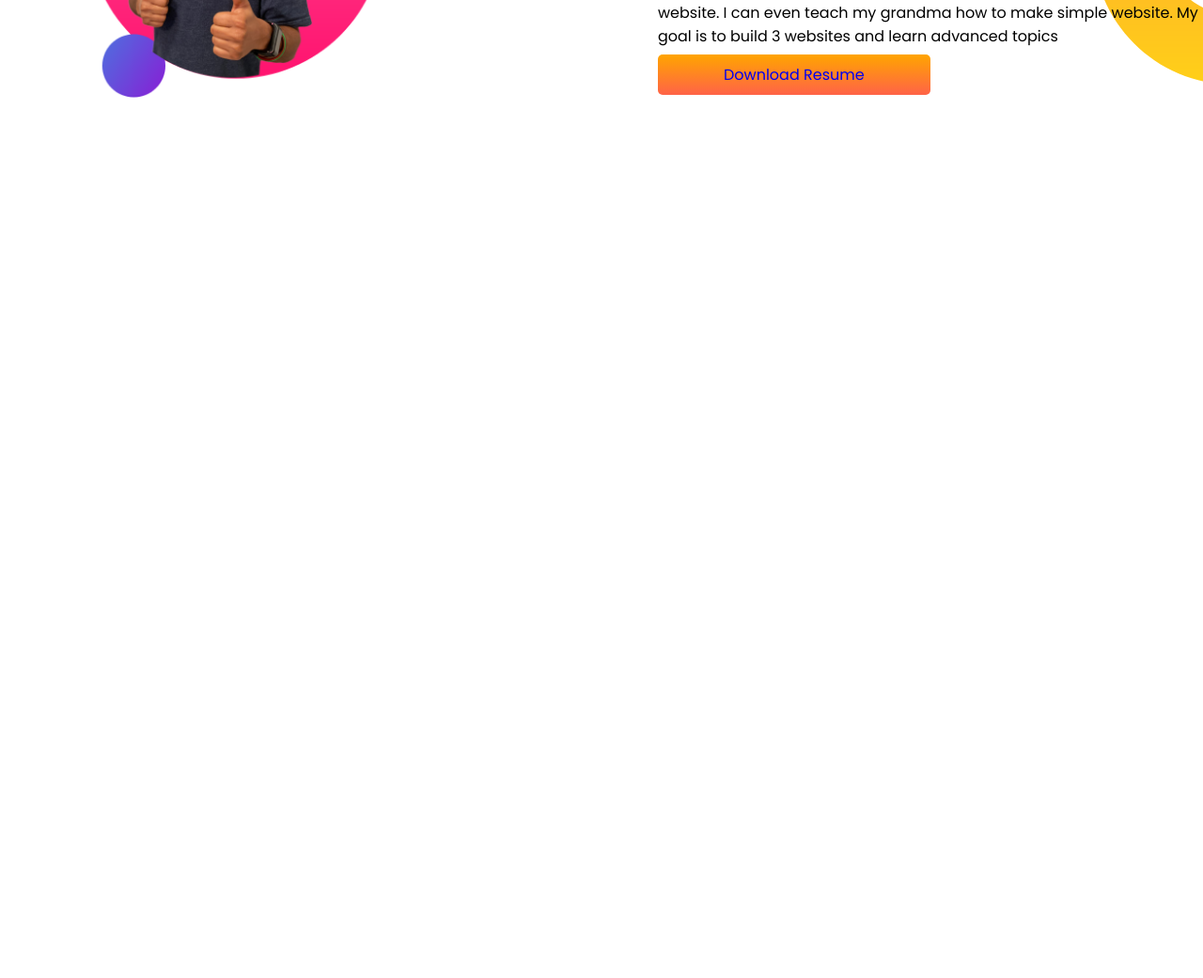
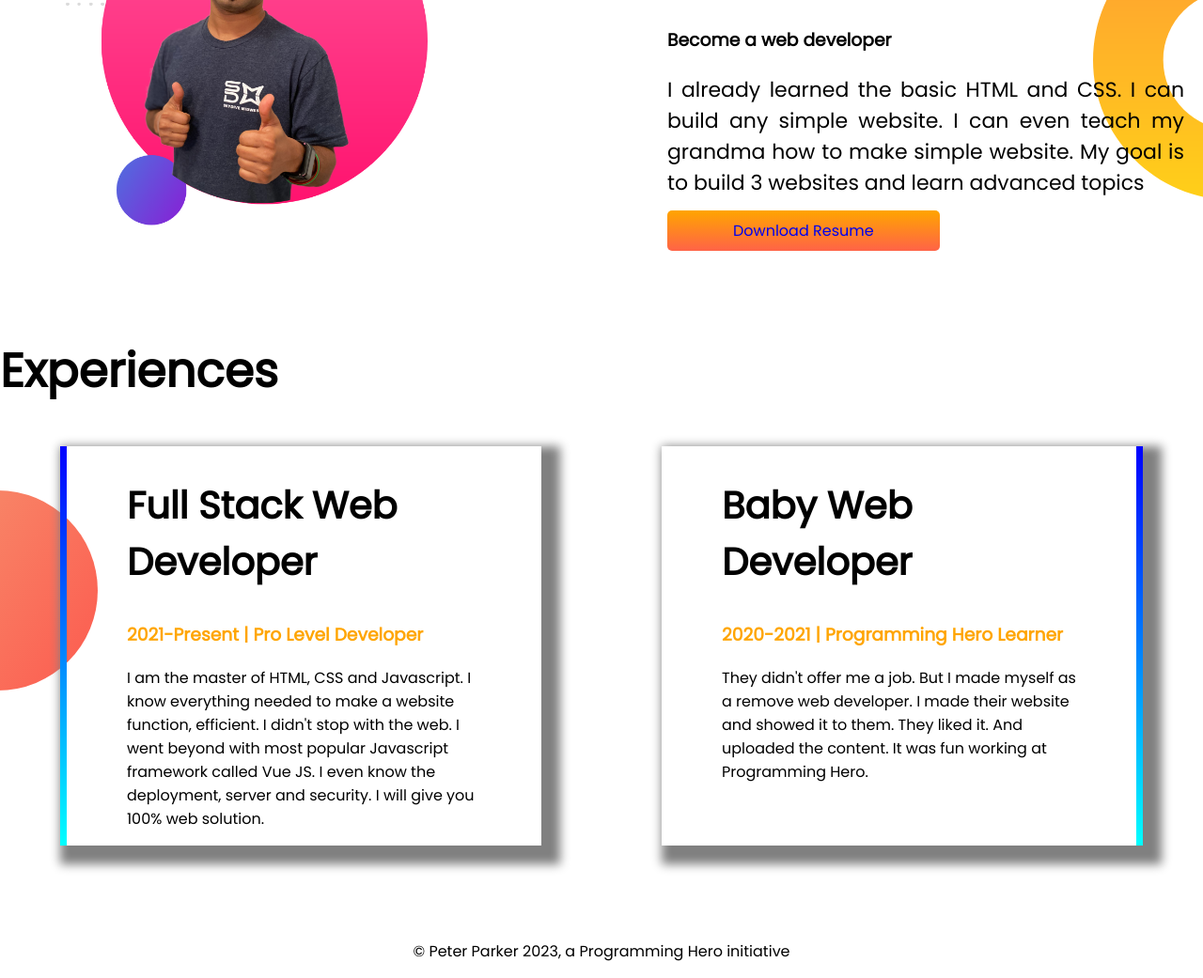
Before and after one commit to atikrawin/portfolio2, a plain HTML site: page index.html in a window 1280 px wide. Shown: the part 741-1782 px from the top of the page at 94% size. Before the commit the page ends 852 px from the top, so only its background shows below. Drawn offline with Linux system fonts and the light colour scheme.

Commit message:
footer added and experience part added

```diff
--- a/CSS/style.css
+++ b/CSS/style.css
@@ -3,38 +3,40 @@ body {
     margin: 0;
 }
 
-    {
+.flexible-container {
+    display: flex;
+    margin-bottom: 100px;
+    width: 100%;
+
+}
+
+.constant {
+    width: 100%;
+    padding-left: 70px;
+    padding-right: 20px;
+}
+
+.constant h1 {
     font-size: 50px;
 }
 
-.first-section {
-    width: 100%;
-    padding-left: 60px;
-}
-
-.first-section h1 {
-    font-size: 50px;
-}
-
-.first-section h2 {
+.constant h2 {
     font-size: 37px;
 }
 
-.first-section h5 {
+.constant h5 {
     font-size: 17px;
 }
 
-.first-section p {
+.constant p {
     font-size: 22px;
     text-align: justify;
 }
 
-section {
-    display: flex;
-}
 
-.first-section img {
-    width: 80%;
+
+.constant img {
+    width: 70%;
 }
 
 .peter-color {
@@ -53,14 +55,6 @@ section {
     border-radius: 5px;
 }
 
-.second-section {
-    width: 100%;
-    padding-left: 60px;
-}
-
-.second-section img {
-    width: 60%;
-}
 
 .link-button2 {
     text-decoration: none;
@@ -69,12 +63,52 @@ section {
     border-radius: 5px;
 }
 
-.second-section h1 {
-    font-size: 50px;
-}
+
 
 .dream-big {
     background-image: url(../Images/dream-bg.png);
     background-repeat: no-repeat;
     background-position: right;
 }
+
+.experience-area {
+    background-image: url(../Images/exp-bg.png);
+    background-repeat: no-repeat;
+    background-position: left;
+}
+
+.experience-area h1 {
+    font-size: 50px;
+}
+
+
+.experience-item {
+    box-shadow: 10px 10px 10px 10px gray;
+    width: 40%;
+    margin-left: 5%;
+    margin-right: 5%;
+    padding-left: 5%;
+    padding-right: 5%;
+    /* border-radius: 5%; */
+
+}
+
+.experience-item h1 {
+    font-size: 40px;
+}
+
+#full-stack-ex {
+    border-left: 7px solid;
+    border-image: linear-gradient(blue, cyan);
+    border-image-slice: 1;
+}
+
+#web-dev-ex {
+    border-right: 7px solid;
+    border-image: linear-gradient(blue, cyan);
+    border-image-slice: 1;
+}
+
+footer {
+    text-align: center;
+}
--- a/index.html
+++ b/index.html
@@ -13,8 +13,8 @@
 </head>
 
 <body>
-    <section class="top-banner">
-        <div class="first-section">
+    <section class="top-banner flexible-container ">
+        <div class="constant ">
             <h1>Welcome to</h1>
             <h2> <span class="peter-color">Peter Parker</span> world</h2>
             <h5>Build Climber and Train Stopper</h5>
@@ -24,17 +24,17 @@
             <a class="link-button" href="https://www.linkedin.com/in/atikrawin/">Hire Me</a>
         </div>
 
-        <div class="first-section">
+        <div class="constant">
             <img src="./Images/jhankar.png" alt="">
         </div>
     </section>
 
-    <section class="dream-big">
-        <div class="second-section">
+    <section class="dream-big flexible-container">
+        <div class="constant">
             <img src="./Images/jhankar2.png" alt="">
         </div>
 
-        <div class="second-section">
+        <div class="constant">
             <h1>Dream Big</h1>
             <h3>Become a web developer</h3>
             <p>I already learned the basic HTML and CSS. I can build any simple website. I can even teach my grandma how
@@ -42,6 +42,44 @@
             <a class="link-button2" href="https://www.linkedin.com/in/atikrawin/">Download Resume</a>
         </div>
     </section>
+
+    <section class="experience-area">
+        <h1>Experiences</h1>
+
+
+        <div class="flexible-container">
+            <div id="full-stack-ex" class="experience-item">
+                <h1>Full Stack Web Developer</h1>
+                <h3 class="peter-color">2021-Present | Pro Level Developer</h3>
+                <p>I am the master of HTML, CSS and Javascript. I know everything needed to make a website function,
+                    efficient. I didn't stop with the web. I went beyond with most popular Javascript framework called
+                    Vue
+                    JS. I even know the deployment, server and security. I will give you 100% web solution.
+
+                </p>
+            </div>
+
+            <div id="web-dev-ex" class="experience-item">
+                <h1>Baby Web Developer</h1>
+                <h3 class="peter-color">2020-2021 | Programming Hero Learner</h3>
+                <p>They didn't offer me a job. But I made myself as a remove web developer. I made their website and
+                    showed
+                    it to them. They liked it. And uploaded the content. It was fun working at Programming Hero.
+
+                </p>
+            </div>
+        </div>
+
+
+    </section>
+
+    <footer>
+        <p>
+            © Peter Parker 2023, a Programming Hero initiative
+        </p>
+    </footer>
+
+
 </body>
 
 </html>
```
